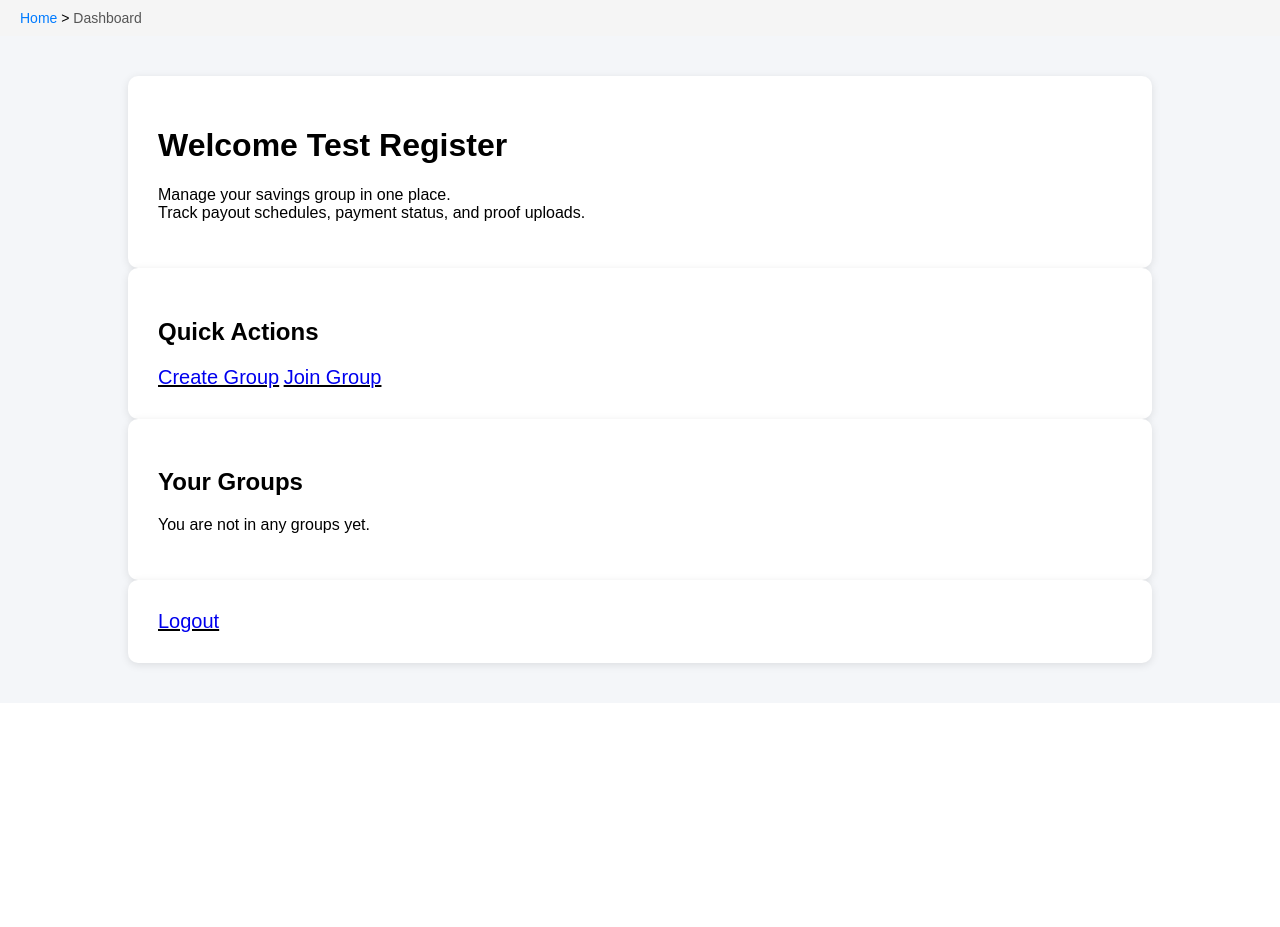
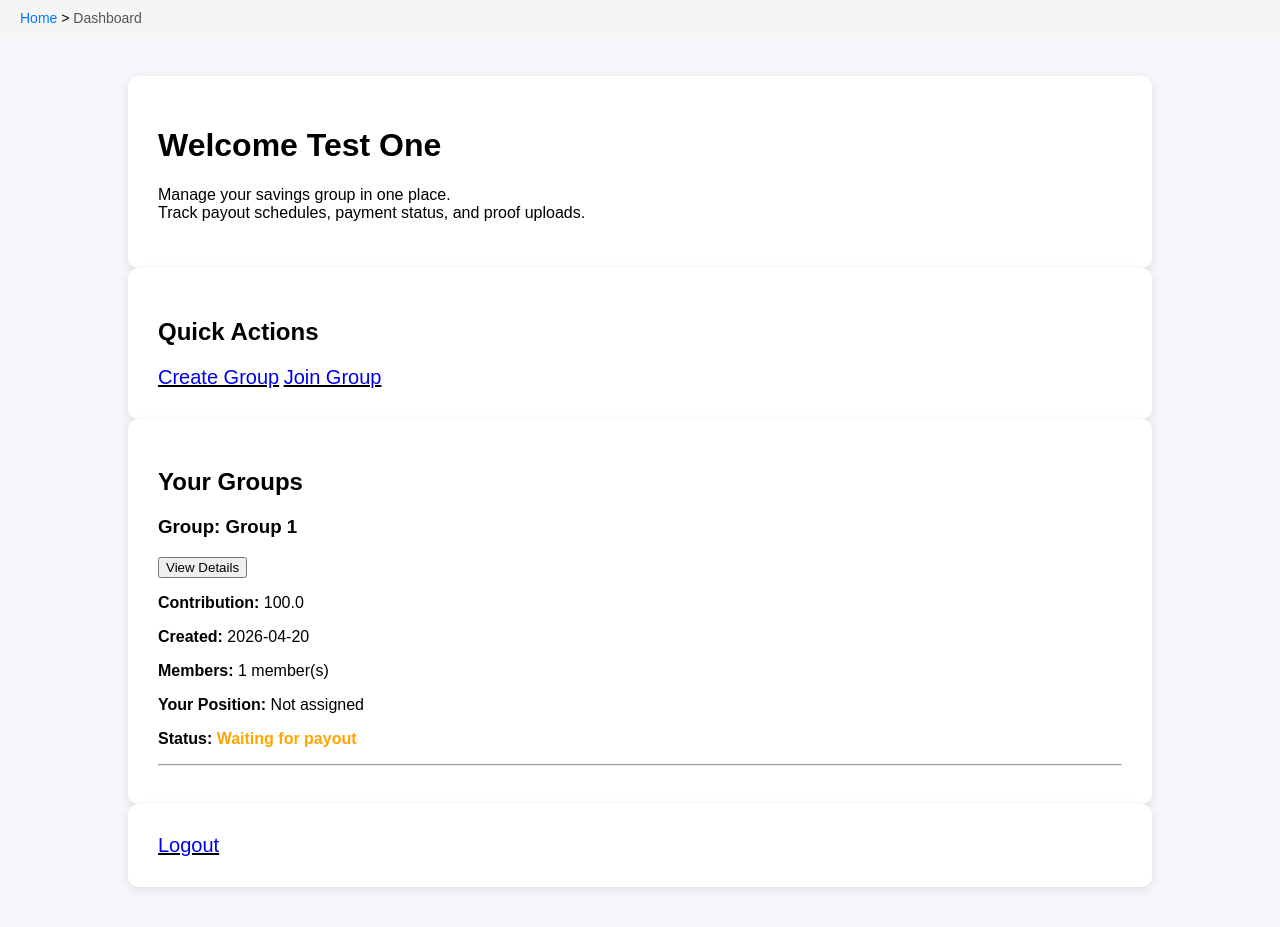
Before and after one commit to arantipolo/Rotating_Savings, a Flask app: page /dashboard in a window 1280 px wide. Shown: the part 98-1025 px from the top of the page. Before the commit the page ends 769 px from the top, so only its background shows below. Run offline with Flask 3, Linux system fonts and the light colour scheme; a user stored in the database is signed in.

Commit message:
added group ownership and the ability to delete a group

```diff
--- a/app/models.py
+++ b/app/models.py
@@ -61,8 +61,9 @@ class Group(db.Model):
     contribution_amount = db.Column(db.Float, nullable=False)      # Amount each member contributes per cycle
     payout_frequency_days = db.Column(db.Integer, default=14) # defines payout cycle frequency
     created_at = db.Column(db.DateTime, default=datetime.utcnow)
-    members = db.relationship('GroupMember', back_populates='group')      # All members in this group via GroupMember table
-    payouts = db.relationship('PayoutSchedule', backref='group', lazy=True)     # Payout schedule entries for this group
+    owner_id = db.Column(db.Integer, db.ForeignKey('user.id'), nullable=False)
+    members = db.relationship('GroupMember', back_populates='group', cascade="all, delete-orphan")      # All members in this group via GroupMember table
+    payouts = db.relationship('PayoutSchedule', backref='group', lazy=True, cascade="all, delete-orphan")     # Payout schedule entries for this group
 
     def __repr__(self):
         return f"<Group {self.name}>"
--- a/app/routes.py
+++ b/app/routes.py
@@ -1,9 +1,9 @@
-from flask import Blueprint, render_template, redirect, url_for, flash, request, session
+from flask import Blueprint, render_template, redirect, url_for, flash, request, session, jsonify, abort
 from flask_login import login_user, logout_user, login_required, current_user
 from app.forms import RegistrationForm, LoginForm
 from app.models import User, Group, GroupMember, PayoutSchedule, Payment
 from app import db
-
+from datetime import datetime, timedelta
 import random
 
 main = Blueprint('main', __name__)
@@ -20,6 +20,44 @@ def assign_payouts(group_id):
         member.payout_position = pos
 
     # Save changes to database
+    db.session.commit()
+
+# Generates payout dates for each member
+def generate_payout_schedule(group_id):
+
+    # prevent duplicate schedules if function is called again
+    PayoutSchedule.query.filter_by(group_id=group_id).delete()
+    db.session.commit()
+
+    # Get all members in this group
+    members = GroupMember.query.filter_by(group_id=group_id).all()
+
+    # Get group details (needed for frequency)
+    group = Group.query.get(group_id)
+
+    # Use today's date as the starting point
+    start_date = datetime.utcnow().date()
+
+    # Loop through each member and assign a payout date
+    for member in members:
+
+        # payout_position determines when they receive payout
+        # For example, if position 1 gets paid today, then position 2 will get paid in 14 days
+        # position 3 will be at 28th day.
+        payout_date = start_date + timedelta(
+            days=group.payout_frequency_days * (member.payout_position - 1)
+        )
+
+        # Create a payout schedule entry
+        payout = PayoutSchedule(
+            payout_date=payout_date,
+            recipient_id=member.user_id,
+            group_id=group_id
+        )
+
+        db.session.add(payout)
+    print(f"Created payout for user {member.user_id} on {payout_date}")
+    # Save all payout schedules to database
     db.session.commit()
 
 def build_breadcrumbs(*items):
@@ -83,6 +121,38 @@ def join_group(group_id):
     flash("Joined group successfully!", "success")
     return redirect(url_for('main.dashboard'))
 
+
+@main.route('/generate_payouts/<int:group_id>', methods=['POST'])
+@login_required
+# this function is responsible for assigning and generating payout schedule
+def generate_payouts(group_id):
+
+    group = Group.query.get_or_404(group_id)
+
+    # security check
+    if group.owner_id != current_user.id:
+        flash("You are not authorized to generate payouts for this group.", "warning")
+        return redirect(url_for('main.dashboard'))
+
+    assign_payouts(group_id)
+    generate_payout_schedule(group_id)
+
+    flash("Payout schedule generated!", "success")
+    return jsonify({
+        "success": True,
+        "message": "Payout schedule generated"
+    })
+
+
+@main.route('/group_details/<int:group_id>')
+@login_required
+def group_details(group_id):
+
+    group = Group.query.get_or_404(group_id)
+
+    return render_template('group_details.html', group=group)
+
+
 # Creates a new savings group and adds creator as first member
 @main.route('/create_group', methods=['GET', 'POST'])
 @login_required
@@ -98,7 +168,8 @@ def create_group():
 
         group = Group(
             name = name,
-            contribution_amount=float(amount)
+            contribution_amount=float(amount),
+            owner_id = current_user.id
         )
 
         db.session.add(group)
@@ -114,8 +185,6 @@ def create_group():
         db.session.add(membership)
         db.session.commit()
 
-        assign_payouts(group.id)   # generate randomized payout order
-
         flash("Group created", "success")
         return redirect(url_for('main.dashboard'))
 
@@ -127,6 +196,27 @@ def create_group():
 
     return render_template(
         'create_group.html', breadcrumb=bredcrumbs)
+
+@main.route("/delete_group/<int:group_id>", methods=["POST"])
+@login_required
+def delete_group(group_id):
+    print("DELETE HIT") # debug
+    group = Group.query.get_or_404(group_id)
+
+    #security check
+    if group.owner_id != current_user.id:
+        abort(403)
+
+    # force detach relationships first
+    GroupMember.query.filter_by(group_id=group.id).delete()
+    PayoutSchedule.query.filter_by(group_id=group_id).delete()
+
+    db.session.delete(group)
+    db.session.commit()
+    db.session.expire_all()
+
+    return jsonify({"Success": True})
+
 
 #user registration flow
 @main.route('/register', methods=['GET', 'POST'])
@@ -189,13 +279,14 @@ def login():
 @main.route('/logout')
 @login_required
 def logout():
+
     logout_user()
     session.clear()
 
     # force cookie reset
-    response = redirect(url_for('main.login'))
-    response.delete_cookie('session')
-    return response
+    # response = redirect(url_for('main.login'))
+    # response.delete_cookie('session')
+     #return response
     # response.set_cookie('session', '', expires=0)
     flash('You have been logged out.', 'success')
 
--- /dev/null
+++ b/app/static/js/dashboard.js
@@ -0,0 +1,51 @@
+window.openModal = function openModal(groupId) {
+    console.log("Opening modal:", groupId);
+
+    fetch(`/group_details/${groupId}`)
+        .then(response => response.text())
+        .then(data => {
+            document.getElementById("modal-body").innerHTML = data;
+            document.getElementById("groupModal").style.display = "block";
+        })
+        .catch(err => console.error("Error loading modal:", err));
+}
+
+window.closeModal = function closeModal(){
+    document.getElementById("groupModal").style.display = "none";
+}
+
+function generatePayouts(groupId) {
+    fetch(`/generate_payouts/${groupId}`, {
+        method: "POST"
+    })
+        .then(res => res.json())
+        .then(data => {
+            alert("Payout schedule generated!");
+
+            openModal(groupId)
+        })
+        .catch(err => console.error(err));
+}
+
+function deleteGroup(groupId) {
+    if (!confirm("Are you sure you want to delete this group? This cannot be undone."))
+    {
+        return;
+    }
+    fetch(`/delete_group/${groupId}`, {
+          method: "POST"
+    })
+        .then(res => res.json())
+        .then(data => {
+            if(data.success) {
+                alert("Group deleted");
+
+                closeModal();
+
+                location.reload();  // refresh dashboard
+            }
+        })
+        .catch(err => console.error("Delete error:", err));
+
+
+}
--- a/app/templates/base.html
+++ b/app/templates/base.html
@@ -52,8 +52,10 @@
 
         <!--Main content area, child templates inject their content here-->
     <div class="container">
-        {% block content %}{% endblock %}
+        {% block content %}
+
+        {% endblock %}
     </div>
-
+<script src="{{ url_for('static', filename='js/dashboard.js') }}"></script>
 </body>
 </html>
--- a/app/templates/dashboard.html
+++ b/app/templates/dashboard.html
@@ -27,9 +27,13 @@
     {% if memberships %}
          <!-- Loop through all groups the user belongs to -->
         {% for membership in memberships %}
-            <div class="group-card">
+            <div id="group-{{ membership.group.id }}" class="group-card">
             <!-- Group identity -->
                 <h3>Group: {{ membership.group.name }}</h3>
+
+                <button class="btn-secondary" onclick="openModal({{ membership.group.id }})">
+                    View Details
+                </button>
                 <!-- Financial contribution per cycle -->
                 <p><strong>Contribution:</strong> {{ membership.group.contribution_amount }}</p>
                <!-- When the group was created -->
@@ -51,6 +55,18 @@
             </div>
             <hr>
         {% endfor %}
+
+        <div id="groupModal" class="modal">
+            <div class="modal-content">
+                <span class="close" onclick="closeModal()">&times;</span>
+
+                <h2>Group Details</h2>
+
+                <div id="modal-body">
+                    <!-- content loads here -->
+                </div>
+            </div>
+        </div>
     {% else %}
         <!-- Message shown when user has no group memberships -->
         <p>You are not in any groups yet.</p>
--- a/run.py
+++ b/run.py
@@ -1,6 +1,10 @@
-from app import create_app
+from app import create_app, db
 
 app = create_app()
 
+with app.app_context():
+    db.create_all()
+    print("Database tables created")
+
 if __name__ == '__main__':
     app.run(debug=True, port=8000)
```
Also changed, not shown: app/static/style.css (+32 -0 lines), app/templates/group_details.html (added, +41 -0 lines), app.db.
